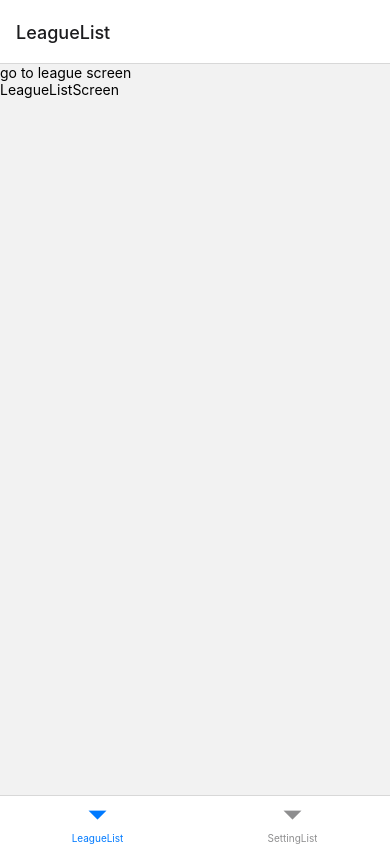
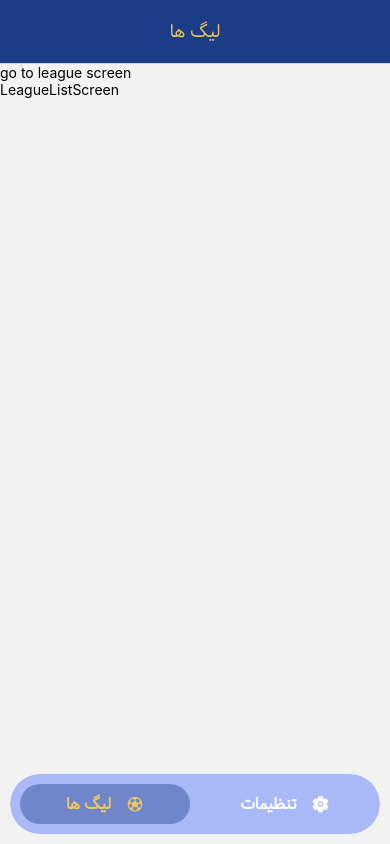
Before and after one commit to hamedghaaderi/League-builder, a React Native app: screen /LeagueList in a window 390 px wide. Built offline with nearby package versions, Linux system fonts and the light colour scheme.

Commit message:
feat: create custom tab bar & add custom navigation styles. also add custom font family.

```diff
--- a/App.js
+++ b/App.js
@@ -12,6 +12,9 @@ import LeagueStandingsScreen from "./screens/leagues/league-standings-screen";
 import LeagueFixturesScreen from "./screens/leagues/league-fixtures-screen";
 import AboutDeveloperScreen from "./screens/settings/about-developer-screen";
 import ThemeScreen from "./screens/settings/theme-screen";
+import TabBar from "./components/ui/tab-bar";
+import { useFonts } from "expo-font";
+import GlobalStyles from "./constants/colors";
 
 const Stack = createNativeStackNavigator();
 const BottomTabs = createBottomTabNavigator();
@@ -19,26 +22,53 @@ const BottomTabs = createBottomTabNavigator();
 function Tabs() {
   return (
     <BottomTabs.Navigator
+      screenOptions={{
+        headerStyle: {
+          backgroundColor: GlobalStyles.colors.primary,
+        },
+        headerTintColor: GlobalStyles.colors.accent,
+        headerTitleStyle: { fontFamily: "samim" },
+        headerTitleAlign: "center",
+      }}
+      tabBar={(_props) => <TabBar {..._props} />}
     >
       {/* Tabs Initial Screens */}
       <BottomTabs.Screen
         name="LeagueList"
         component={LeagueListScreen}
+        options={{
+          title: "لیگ ها",
+        }}
       />
       <BottomTabs.Screen
         name="SettingList"
         component={SettingListScreen}
+        options={{
+          title: "تنظیمات",
+        }}
       />
     </BottomTabs.Navigator>
   );
 }
 
 export default function App() {
+  useFonts({
+    samim: require("./assets/fonts/Samim.ttf"),
+  });
+
   return (
     <>
       <StatusBar style="light" />
       <NavigationContainer>
         <Stack.Navigator
+          screenOptions={{
+            headerStyle: {
+              backgroundColor: GlobalStyles.colors.primary,
+            },
+            headerTintColor: GlobalStyles.colors.accent,
+            headerTitleStyle: { fontFamily: "samim" },
+            headerTitleAlign: "center",
+          }}
         >
           <Stack.Screen
             name="Tabs"
@@ -50,36 +80,60 @@ export default function App() {
           <Stack.Screen
             name="League"
             component={LeagueScreen}
+            options={{
+              title: "لیگ",
+            }}
           />
           <Stack.Screen
             name="LeagueCreate"
             component={LeagueCreateScreen}
+            options={{
+              title: "ساخت لیگ",
+            }}
           />
           <Stack.Screen
             name="LeagueImport"
             component={LeagueImportScreen}
+            options={{
+              title: "وارد کردن لیگ",
+            }}
           />
           <Stack.Screen
             name="LeagueEdit"
             component={LeagueEditScreen}
+            options={{
+              title: "ویرایش",
+            }}
           />
           <Stack.Screen
             name="LeagueStandings"
             component={LeagueStandingsScreen}
+            options={{
+              title: "جدول",
+            }}
           />
           <Stack.Screen
             name="LeagueFixtures"
             component={LeagueFixturesScreen}
+            options={{
+              title: "بازی ها",
+            }}
           />
 
           {/* Setting Screens */}
           <Stack.Screen
             name="Theme"
             component={ThemeScreen}
+            options={{
+              title: "تم و استایل",
+            }}
           />
           <Stack.Screen
             name="AboutDeveloper"
             component={AboutDeveloperScreen}
+            options={{
+              title: "درباره توسعه دهنده",
+            }}
           />
         </Stack.Navigator>
       </NavigationContainer>
--- /dev/null
+++ b/components/ui/tab-bar.js
@@ -0,0 +1,96 @@
+import { View, TouchableOpacity, Text, StyleSheet } from "react-native";
+import { Ionicons } from "@expo/vector-icons";
+import GlobalStyles from "../../constants/colors";
+
+const TabBar = ({ state, descriptors, navigation }) => {
+  return (
+    <View style={styles.container}>
+      <View style={styles.glassLayer} />
+      <View style={styles.tabsRow}>
+        {state.routes.map((route, index) => {
+          const {
+            options: { title },
+          } = descriptors[route.key];
+          const isFocused = state.index === index;
+
+          return (
+            <TouchableOpacity
+              key={route.key}
+              style={[styles.tabButton, isFocused && styles.activeTabButton]}
+              onPress={() => navigation.navigate(route.name)}
+            >
+              <Text style={[styles.tabText, isFocused && styles.activeTabText]}>
+                {title}
+              </Text>
+              {title === "لیگ ها" && (
+                <Ionicons
+                  name="football"
+                  style={[styles.tabIcon, isFocused && styles.activeTabText]}
+                />
+              )}
+              {title === "تنظیمات" && (
+                <Ionicons
+                  name="settings"
+                  style={[styles.tabIcon, isFocused && styles.activeTabText]}
+                />
+              )}
+            </TouchableOpacity>
+          );
+        })}
+      </View>
+    </View>
+  );
+};
+
+export default TabBar;
+
+const styles = StyleSheet.create({
+  container: {
+    position: "absolute",
+    bottom: 10,
+    left: 10,
+    right: 10,
+    height: 60,
+    borderRadius: 35,
+    overflow: "hidden",
+  },
+  glassLayer: {
+    ...StyleSheet.absoluteFillObject,
+    backgroundColor: GlobalStyles.colors.secondaryTransparent,
+    borderRadius: 35,
+    elevation: 5,
+  },
+  tabsRow: {
+    flexDirection: "row",
+    flex: 1,
+    gap: 10,
+    alignItems: "center",
+    justifyContent: "space-around",
+    padding: 10,
+  },
+  tabButton: {
+    borderRadius: 35,
+    flexDirection: "row",
+    flex: 1,
+    alignItems: "center",
+    gap: 15,
+    justifyContent: "center",
+    height: "100%",
+  },
+  tabText: {
+    fontFamily: "samim",
+    color: GlobalStyles.colors.surface,
+    fontSize: 16,
+    fontWeight: "600",
+  },
+  tabIcon: {
+    fontSize: 18,
+    color: GlobalStyles.colors.surface,
+  },
+  activeTabButton: {
+    backgroundColor: GlobalStyles.colors.primaryTransparent,
+  },
+  activeTabText: {
+    color: GlobalStyles.colors.accent,
+  },
+});
--- /dev/null
+++ b/constants/colors.js
@@ -0,0 +1,18 @@
+const GlobalStyles = {
+  colors: {
+    primary: "#1B3C87",
+    primaryTransparent: "#1b3b8765",
+    primaryDark: "#0A1033",
+    secondary: "#345BFF",
+    secondaryTransparent: "#345dff62",
+    accent: "#F2C75C",
+    accentAlt: "#C01EFF",
+    background: "#F9FAFC",
+    surface: "#FFFFFF",
+    textPrimary: "#0A1033",
+    textSecondary: "#1A1D26",
+    border: "#E6E8EC",
+  },
+};
+
+export default GlobalStyles;
```
Also changed, not shown: assets/fonts/Samim.ttf (added).
